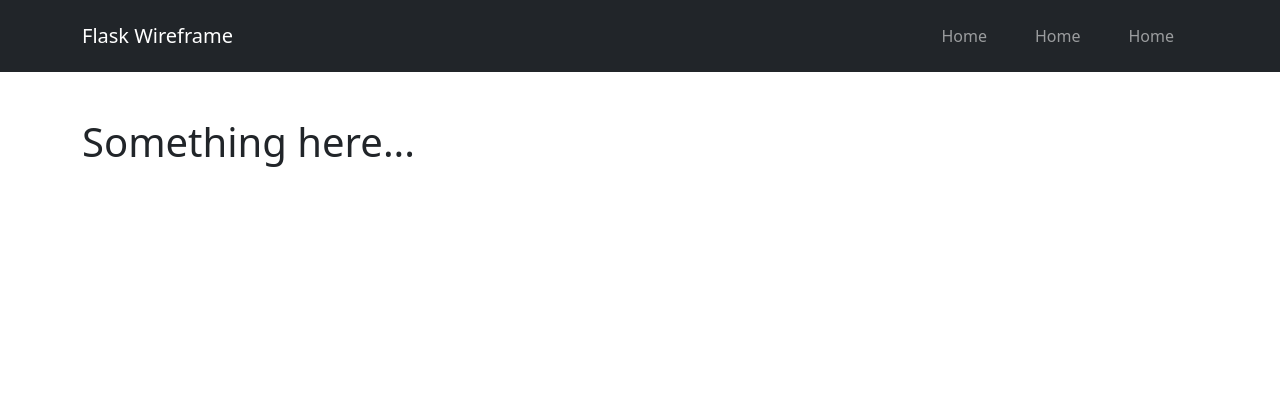
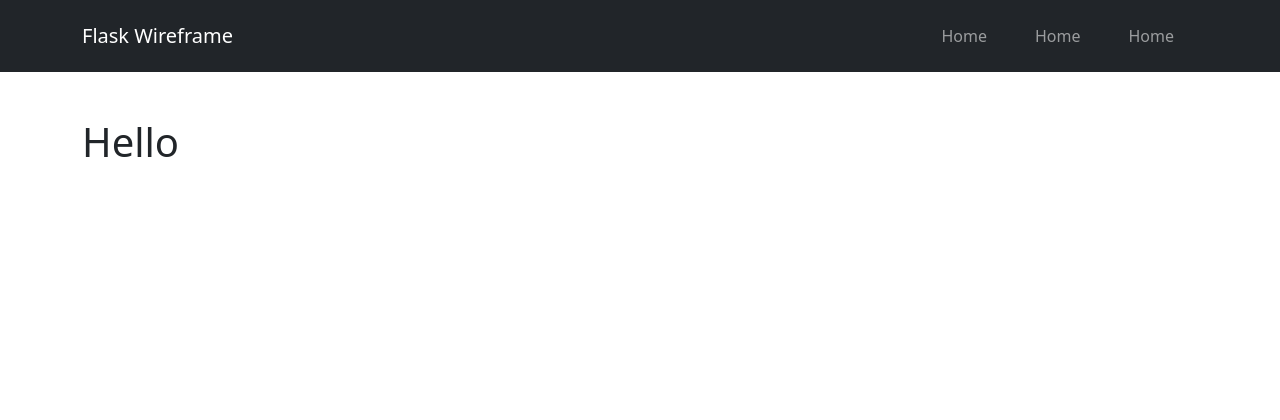
Before and after one commit to lcdunne/flask-wireframe, a Flask app: page / in a window 1280 px wide. Shown: the top 420 px of the page. Run offline with Flask 2, Linux system fonts and the light colour scheme.

Commit message:
Update html so that test passes.

```diff
--- a/app/home/templates/home/home.html
+++ b/app/home/templates/home/home.html
@@ -2,7 +2,7 @@
 
 {% block content %}
     <div class="container py-5">
-        <h1>Something here...</h1>
+        <h1>Hello</h1>
     </div>
 
 {% endblock content %}
```
Also changed, not shown: README.md.
